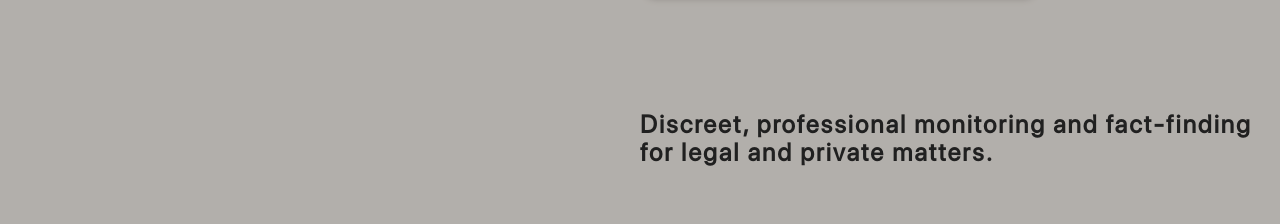
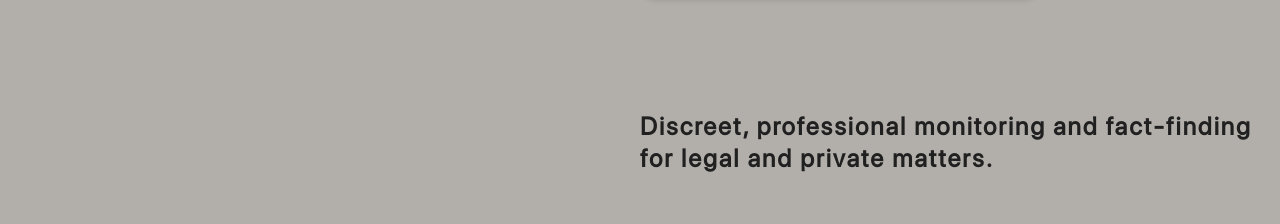
Before and after one commit to rumeshsmrr/Jimmu_V2, a React (Vite) app: page / in a window 1280 px wide. Shown: the part 1334-1558 px from the top of the page. Built offline with nearby package versions, Linux system fonts and the light colour scheme.

Commit message:
line heights

```diff
--- a/src/components/services.jsx
+++ b/src/components/services.jsx
@@ -58,7 +58,7 @@ const ServiceSection = ({ number, title, description, image, alt, index, isDarke
             </div>
 
             {/* Description */}
-            <p className="text-base md:font-semibold leading-[1.4rem] md:leading-[1.75rem] md:text-[25px] text-secondary text-center md:text-left">
+            <p className="text-base md:font-semibold leading-[1.4rem] md:leading-[2rem] md:text-[25px] text-secondary text-center md:text-left">
               {description}
             </p>
           </div>
```
